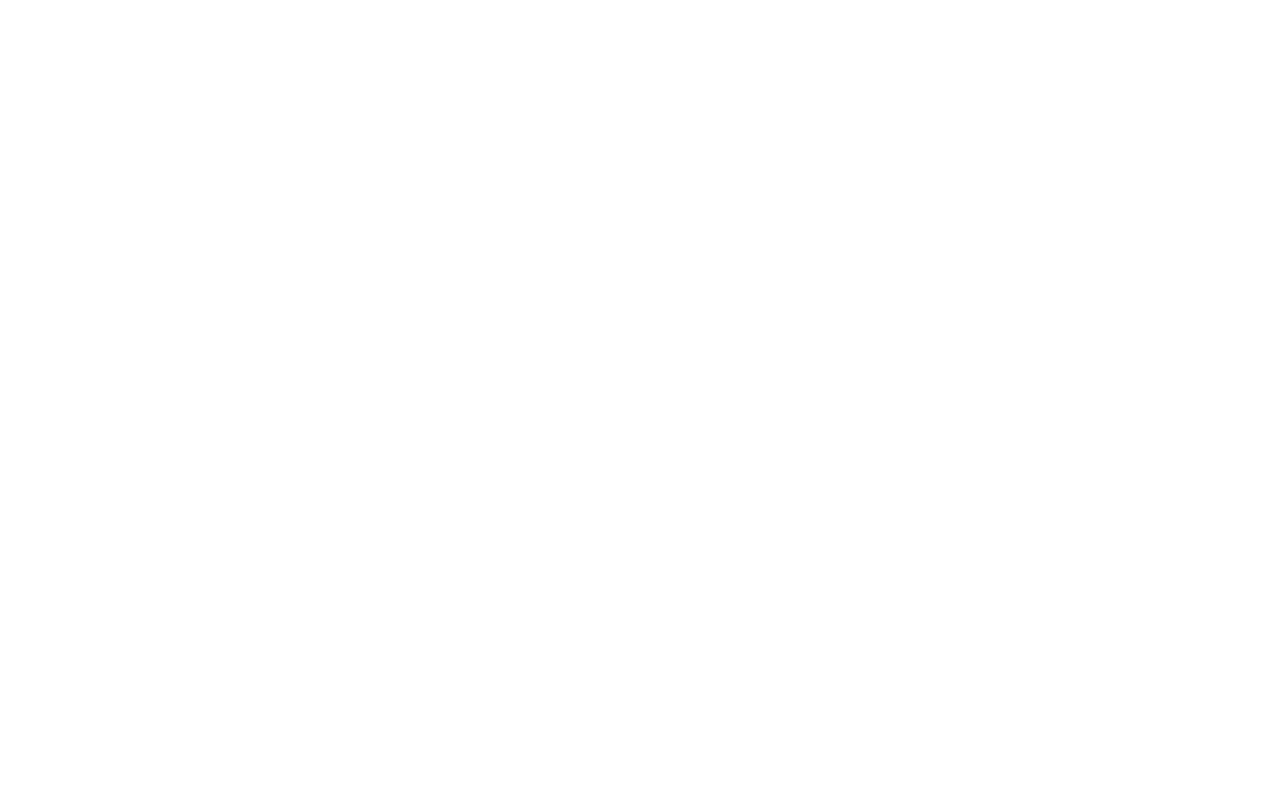
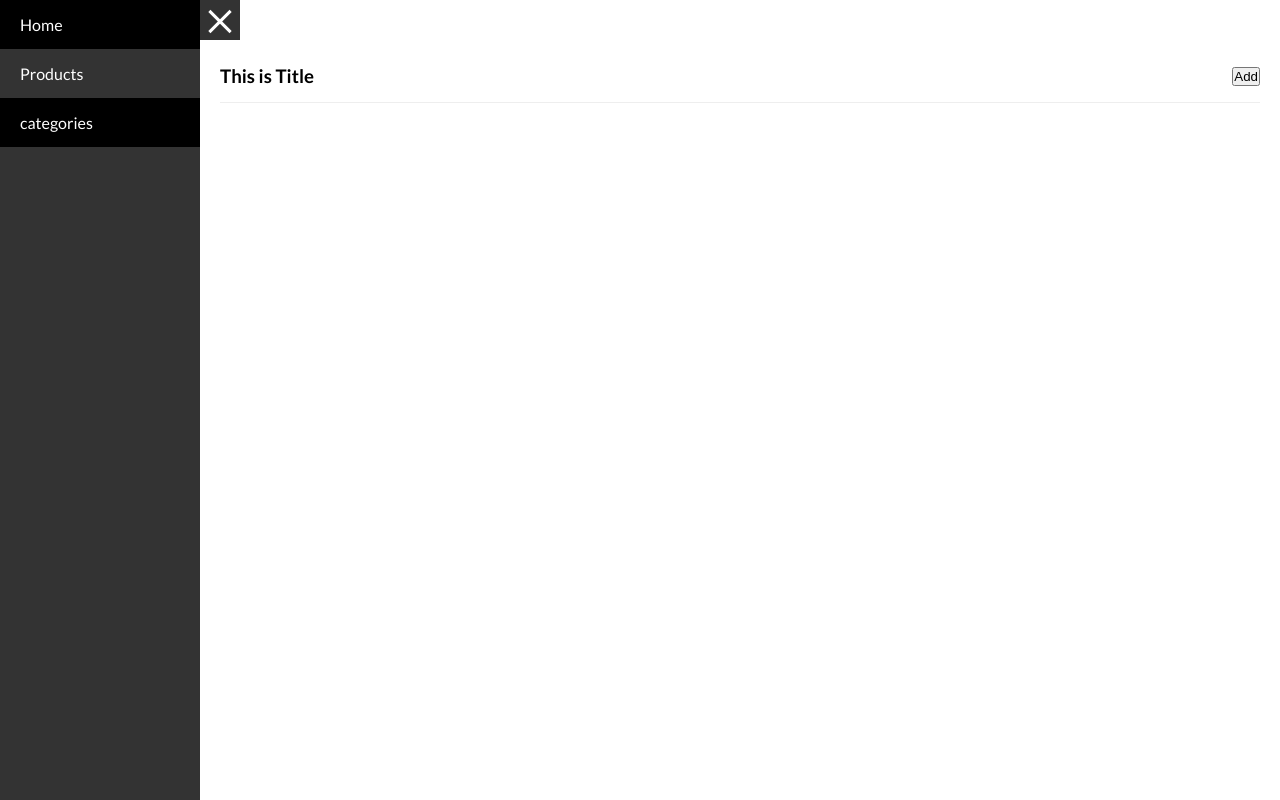
Before and after one commit to ahmeddoosama/Vue-ecommerce, a Vue app: page /admin/categories in a window 1280 px wide. Built offline with nearby package versions, Linux system fonts and the light colour scheme.

Commit message:
Add SectionHeader Copmonent

```diff
--- a/src/components/AdminComponents/Header/index.vue
+++ b/src/components/AdminComponents/Header/index.vue
@@ -10,11 +10,14 @@
 
     <nav>
       <ul>
-        <li>
+        <li :class="{'active': $route.name == 'admin'}">
           <router-link to="/admin">Home</router-link>
         </li>
-        <li>
-          <router-link to="admin/Products">Products</router-link>
+        <li :class="{'active': $route.name == 'products'}">
+          <router-link to="/admin/products">Products</router-link>
+        </li>
+        <li :class="{'active': $route.name == 'categories'}">
+          <router-link to="/admin/categories">categories</router-link>
         </li>
       </ul>
     </nav>
@@ -44,10 +47,10 @@
 $adminHeaderWidth: 200px;
 
 #admin-content-body{
+    transition: padding-left 0.5s;
+    padding: 50px 20px 0;
     &.nav-opened {
-        padding-left: $adminHeaderWidth;
-        transition: padding-left 0.5s;
-        padding-top: 50px;
+        padding-left: $adminHeaderWidth + 20px;
     }
 }
 
@@ -107,10 +110,7 @@
           }
       }
   }
-  .nav-opened & {
-    left: 0;
-
-  }
+  .nav-opened & { left: 0; }
   ul {
     li {
       font-size: 16px;
@@ -118,7 +118,8 @@
         display: block;
         padding: 15px 20px;
       }
-      &:hover {
+      &:hover,
+      &.active{
         background-color: #000;
       }
     }
--- /dev/null
+++ b/src/components/AdminComponents/SectionHeader.vue
@@ -0,0 +1,27 @@
+<template>
+    <div class="section-header">
+        <h3 class="section-title">
+            <slot name="title"></slot>
+        </h3>
+        <div class="actions">
+            <button type="button" @click="addMethod">
+                Add
+            </button>
+        </div>
+    </div>
+</template>
+
+<script>
+export default {
+    props: ['addMethod']
+}
+</script>
+
+<style lang="scss" scoped>
+.section-header {
+    border-bottom: 1px solid #eee;
+    padding: 15px 0;
+    display: flex;
+    justify-content: space-between;
+}
+</style>
--- a/src/router/routes/AdminRoutes/index.js
+++ b/src/router/routes/AdminRoutes/index.js
@@ -1,5 +1,6 @@
-import Admin from "../../../views/AdminViews/index.vue";
-import Products from "../../../views/AdminViews/Products/index.vue";
+import Admin      from "../../../views/AdminViews/index.vue";
+import Products   from "../../../views/AdminViews/Products/index.vue";
+import categories from "../../../views/AdminViews/categories/index.vue";
 
 export default [
   {
@@ -11,7 +12,12 @@
         path: "products",
         component: Products,
         name: "products"
-      }
+      },
+      {
+        path: "categories",
+        component: categories,
+        name: "categories"
+      },
     ]
   }
 ];
--- a/src/views/AdminViews/Products/index.vue
+++ b/src/views/AdminViews/Products/index.vue
@@ -1,5 +1,7 @@
 <template>
-    <h1>Products</h1>
+    <div class="products">
+
+    </div>
 </template>
 
 <script>
--- /dev/null
+++ b/src/views/AdminViews/categories/index.vue
@@ -0,0 +1,29 @@
+<template>
+    <div class="categories">
+        <section-header :add-method="consoleMethod">
+            <template #title>
+                This is Title
+            </template>
+            <template #action>
+            </template>
+        </section-header>
+    </div>
+</template>
+
+<script>
+import SectionHeader from '@/components/AdminComponents/SectionHeader';
+export default {
+    components: {
+        SectionHeader
+    },
+    methods: {
+        consoleMethod() {
+            console.log("Worked!")
+        }
+    }
+}
+</script>
+
+
+        SectionHeader<style lang="scss">
+</style>
--- a/src/views/AdminViews/index.vue
+++ b/src/views/AdminViews/index.vue
@@ -7,7 +7,6 @@
       <!-- Start Header -->
       <admin-header />
       <!-- End Header -->
-      <h1>Admin Page</h1>
 
       <router-view />
   </div>
```
